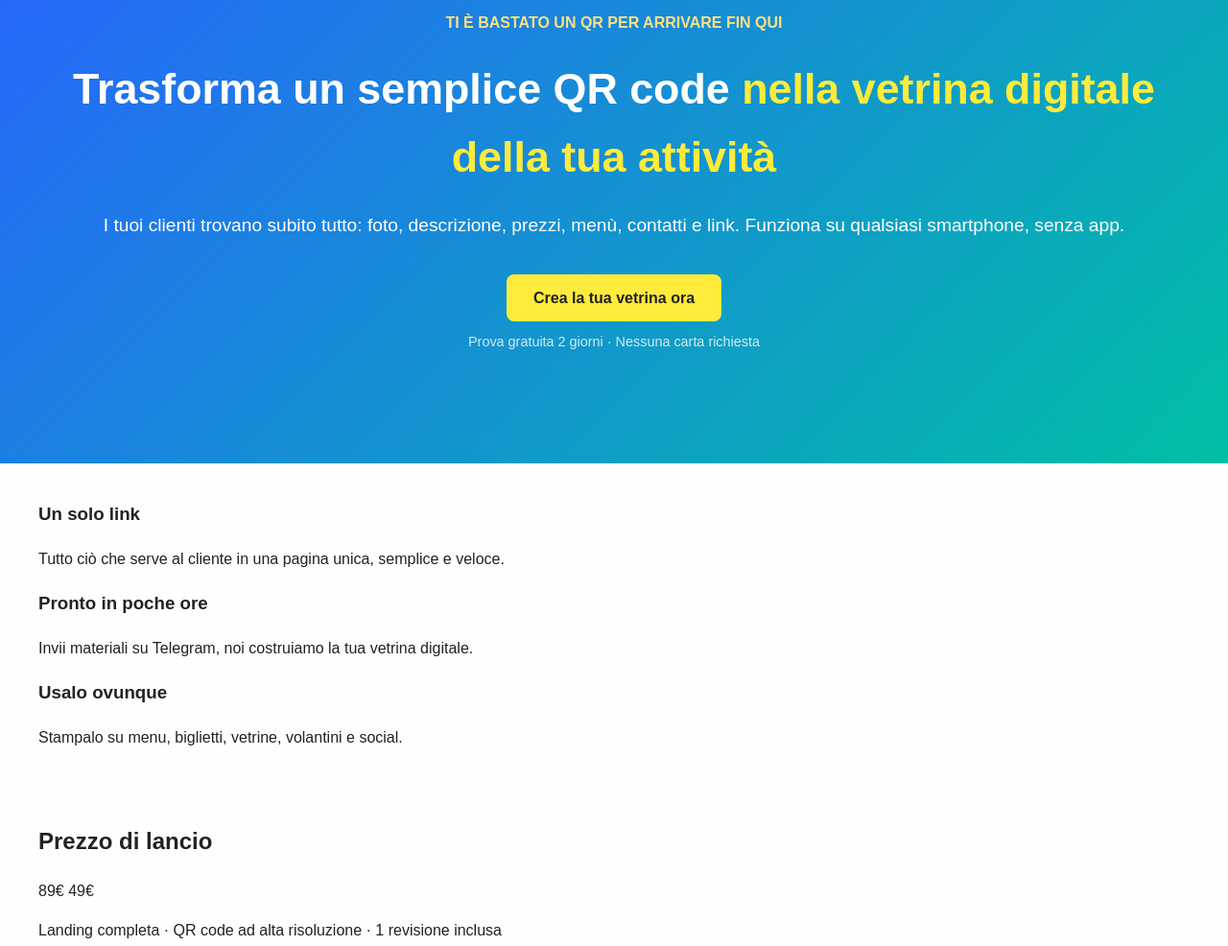
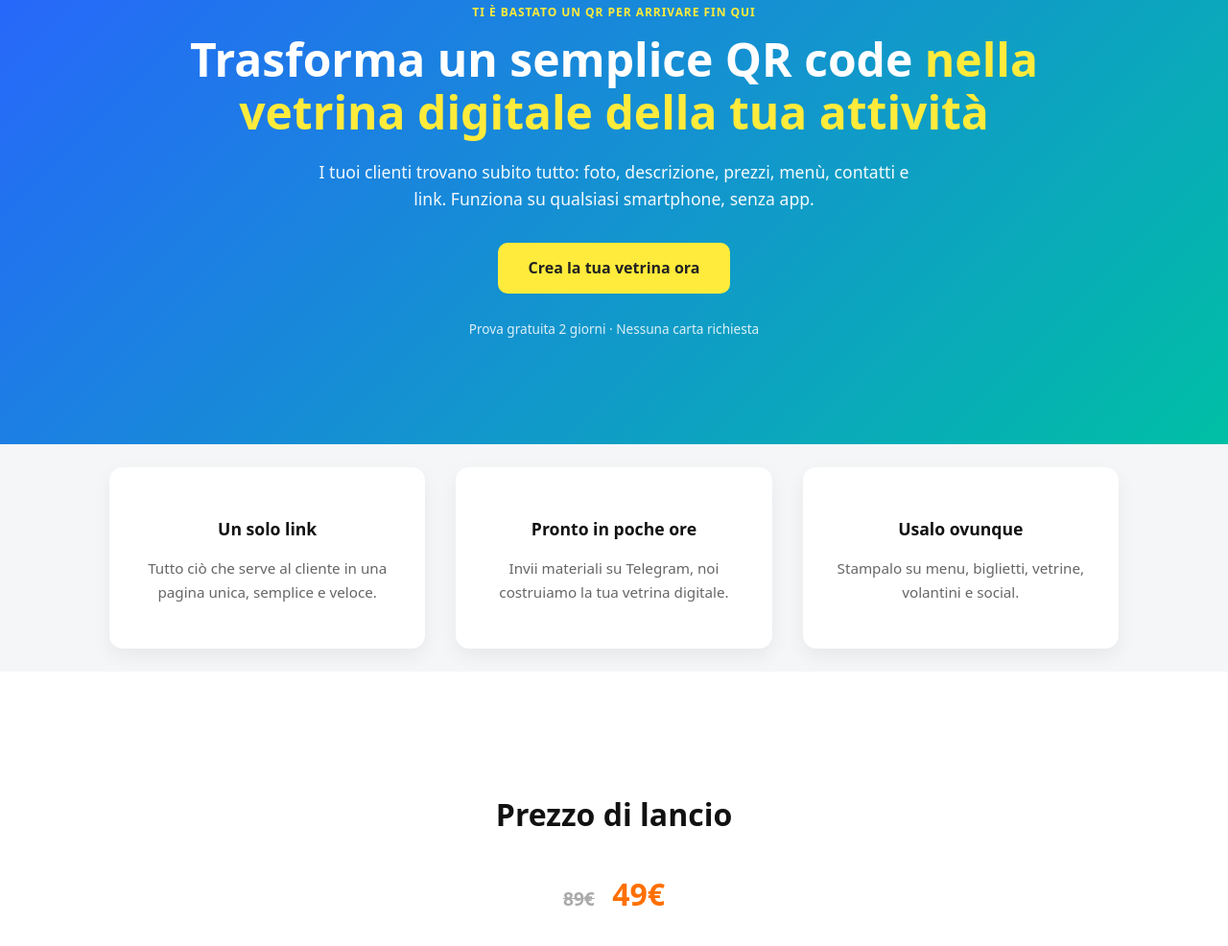
Before and after one commit to QRImpresa/QRImpresa, a plain HTML site: page web/index.html in a window 1280 px wide. Shown: the part 105-1091 px from the top of the page at 96% size. Drawn offline with Linux system fonts and the light colour scheme.

Commit message:
Update style.css

```diff
--- a/web/assets/css/style.css
+++ b/web/assets/css/style.css
@@ -1,144 +1,291 @@
-body {
-  font-family: 'Poppins', sans-serif;
-  margin: 0;
-  padding: 0;
-  line-height: 1.6;
-  color: #222;
-  background: #fefefe;
+/* =========================
+   BASE
+========================= */
+
+:root {
+  --primary: #2962ff;
+  --primary-accent: #00bfa5;
+  --highlight: #ffeb3b;
+  --dark: #111;
+  --gray: #666;
+  --light: #f4f6f8;
+  --white: #ffffff;
 }
 
-.container {
-  max-width: 1200px;
-  margin: 0 auto;
-  padding: 20px;
+*,
+*::before,
+*::after {
+  box-sizing: border-box;
 }
 
-.hero {
-  background: linear-gradient(135deg, #2962ff, #00bfa5);
-  color: white;
-  text-align: center;
-  padding: 80px 20px;
+body {
+  margin: 0;
+  font-family: system-ui, -apple-system, BlinkMacSystemFont, "Segoe UI", sans-serif;
+  line-height: 1.6;
+  color: var(--dark);
+  background: var(--white);
 }
 
-.hero h1 {
-  font-size: 2.8rem;
-  font-weight: 800;
-  margin: 20px 0;
+img {
+  max-width: 100%;
+  display: block;
+}
+
+a {
+  color: inherit;
+  text-decoration: none;
+}
+
+/* =========================
+   LAYOUT
+========================= */
+
+.container {
+  max-width: 1100px;
+  margin: 0 auto;
+  padding: 24px;
+}
+
+.grid {
+  display: grid;
+  gap: 32px;
+}
+
+/* =========================
+   HERO
+========================= */
+
+.hero {
+  background: linear-gradient(135deg, var(--primary), var(--primary-accent));
+  color: var(--white);
+  text-align: center;
+}
+
+.hero-content {
+  padding: 96px 24px;
 }
 
 .micro-title {
   text-transform: uppercase;
+  font-size: 0.75rem;
+  letter-spacing: 0.08em;
   font-weight: 600;
-  color: #ffe082;
-  margin-bottom: 10px;
+  color: var(--highlight);
+  margin-bottom: 12px;
+}
+
+.hero h1 {
+  font-size: clamp(2rem, 5vw, 3rem);
+  line-height: 1.15;
+  font-weight: 800;
+  margin: 0 0 20px;
 }
 
 .highlight {
-  color: #ffeb3b;
+  color: var(--highlight);
 }
 
 .subtitle {
-  font-size: 1.2rem;
-  margin-bottom: 20px;
+  max-width: 640px;
+  margin: 0 auto 32px;
+  font-size: 1.1rem;
+  opacity: 0.95;
 }
+
+.hero-actions {
+  display: flex;
+  flex-direction: column;
+  align-items: center;
+  gap: 12px;
+}
+
+/* =========================
+   CTA
+========================= */
 
 .cta {
   display: inline-block;
-  padding: 12px 28px;
-  background: #ffeb3b;
+  padding: 14px 32px;
+  font-weight: 700;
+  border-radius: 10px;
+  background: var(--highlight);
   color: #222;
-  font-weight: 700;
-  text-decoration: none;
-  border-radius: 8px;
-  margin-top: 15px;
+  transition: transform 0.2s ease, box-shadow 0.2s ease;
 }
 
-.trial {
-  margin-top: 10px;
-  font-size: 0.9rem;
-  opacity: 0.8;
+.cta:hover {
+  transform: translateY(-2px);
+  box-shadow: 0 10px 20px rgba(0,0,0,0.15);
 }
 
-/* SEZIONE PREZZO LANCIO */
-.launch-price {
-  text-align: center;
-  padding: 40px 20px;
-  background: #f0f4f8;
+.cta.primary {
+  background: var(--highlight);
 }
 
-.launch-price h2 {
-  font-size: 1.8rem;
-  margin-bottom: 10px;
+.cta.big {
+  font-size: 1.15rem;
+  padding: 18px 40px;
 }
 
-.launch-price .price {
-  font-size: 1.4rem;
-  font-weight: 700;
+.trial,
+.small {
+  font-size: 0.85rem;
+  opacity: 0.85;
 }
 
-.launch-price .price .old {
+/* =========================
+   VALUE
+========================= */
+
+.value {
+  background: var(--light);
+}
+
+.value-grid {
+  grid-template-columns: repeat(auto-fit, minmax(220px, 1fr));
+}
+
+.value-item {
+  background: var(--white);
+  padding: 32px;
+  border-radius: 14px;
+  box-shadow: 0 8px 20px rgba(0,0,0,0.06);
+  text-align: center;
+}
+
+.value-item h3 {
+  margin-bottom: 10px;
+  font-size: 1.1rem;
+}
+
+.value-item p {
+  font-size: 0.95rem;
+  color: var(--gray);
+}
+
+/* =========================
+   PRICING
+========================= */
+
+.pricing {
+  text-align: center;
+  padding: 72px 24px;
+}
+
+.pricing h2 {
+  font-size: 2rem;
+  margin-bottom: 16px;
+}
+
+.price {
+  font-size: 2rem;
+  font-weight: 800;
+}
+
+.price .old {
   text-decoration: line-through;
   color: #aaa;
   margin-right: 10px;
+  font-size: 1.2rem;
 }
 
-.launch-price .price .new {
+.price .new {
   color: #ff6f00;
 }
 
-/* ESEMPI */
+.pricing-note {
+  margin-top: 10px;
+  color: var(--gray);
+  font-size: 0.95rem;
+}
+
+/* =========================
+   EXAMPLES
+========================= */
+
 .examples {
-  padding: 60px 20px;
+  background: var(--white);
+  padding: 72px 0;
+}
+
+.examples h2 {
+  text-align: center;
+  margin-bottom: 48px;
 }
 
 .examples-grid {
-  display: flex;
-  flex-wrap: wrap;
-  gap: 30px;
-  justify-content: center;
+  grid-template-columns: repeat(auto-fit, minmax(240px, 1fr));
 }
 
 .example {
-  background: #fff;
-  border-radius: 12px;
-  box-shadow: 0 6px 18px rgba(0,0,0,0.1);
+  background: var(--white);
+  border-radius: 16px;
+  box-shadow: 0 10px 30px rgba(0,0,0,0.08);
+  padding: 20px;
   text-align: center;
-  width: 260px;
-  padding: 20px;
-  transition: transform 0.3s, box-shadow 0.3s;
+  transition: transform 0.25s ease, box-shadow 0.25s ease;
 }
 
 .example:hover {
-  transform: translateY(-5px);
-  box-shadow: 0 12px 25px rgba(0,0,0,0.15);
-}
-
-.example img {
-  width: 100%;
-  border-radius: 10px;
-  margin-bottom: 12px;
+  transform: translateY(-6px);
+  box-shadow: 0 18px 40px rgba(0,0,0,0.12);
 }
 
 .example h4 {
-  margin: 10px 0 5px;
+  margin: 14px 0 6px;
+  font-size: 1.05rem;
   font-weight: 700;
-  font-size: 1.1rem;
 }
 
 .example p {
   font-size: 0.9rem;
-  color: #555;
+  color: var(--gray);
 }
 
-/* CTA */
-.cta.big {
-  font-size: 1.2rem;
-  padding: 16px 36px;
+/* =========================
+   FINAL CTA
+========================= */
+
+.final-cta {
+  background: linear-gradient(135deg, var(--primary), var(--primary-accent));
+  color: var(--white);
+  text-align: center;
+  padding: 88px 24px;
 }
 
+.final-cta h2 {
+  font-size: 2rem;
+  margin-bottom: 16px;
+}
+
+.final-cta p {
+  max-width: 600px;
+  margin: 0 auto 32px;
+}
+
+/* =========================
+   FOOTER
+========================= */
+
 .site-footer {
+  background: #111;
+  color: #bbb;
   text-align: center;
   padding: 20px;
-  background: #222;
-  color: #fff;
+  font-size: 0.85rem;
 }
+
+/* =========================
+   RESPONSIVE
+========================= */
+
+@media (max-width: 600px) {
+  .hero-content {
+    padding: 72px 20px;
+  }
+
+  .cta.big {
+    width: 100%;
+    text-align: center;
+  }
+}
```
